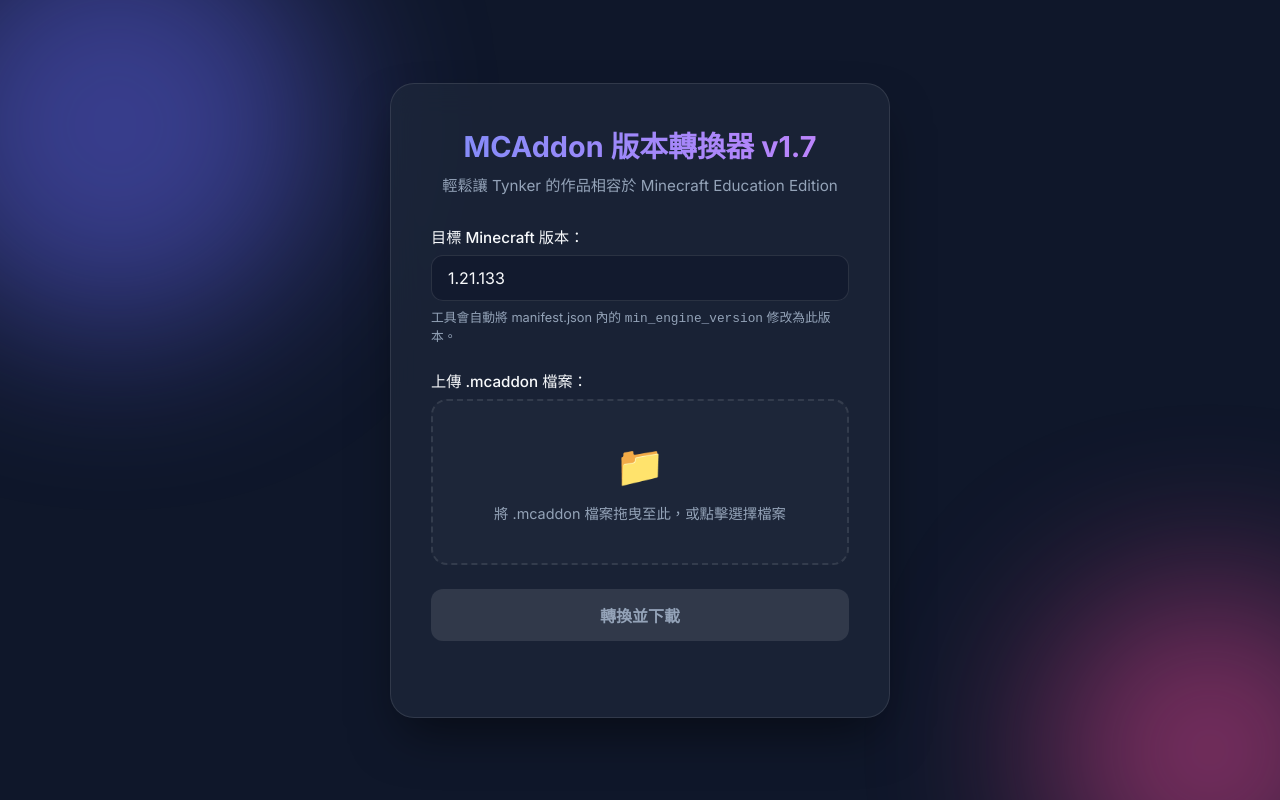
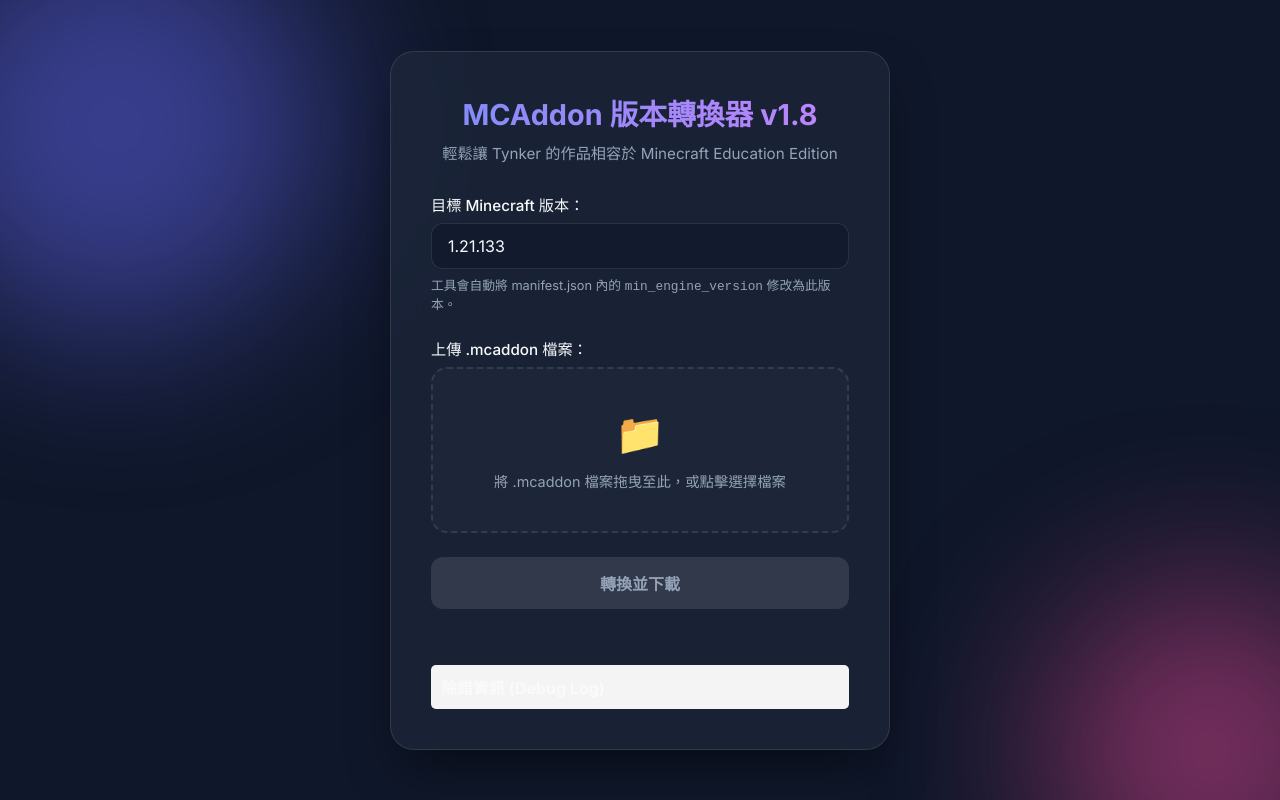
Before and after one commit to TrXiaoming/mcaddon-version-converter, a plain HTML site: page index.html in a window 1280 px wide. Drawn offline with nearby package versions, Linux system fonts and the light colour scheme.

Commit message:
fix: make debug log visible in DOM

```diff
--- a/index.html
+++ b/index.html
@@ -16,7 +16,7 @@
     </div>
     <div class="container glass">
         <header>
-            <h1>MCAddon 版本轉換器 v1.7</h1>
+            <h1>MCAddon 版本轉換器 v1.8</h1>
             <p>輕鬆讓 Tynker 的作品相容於 Minecraft Education Edition</p>
         </header>
 
@@ -39,6 +39,10 @@
             <button id="convert-btn" class="btn primary-btn" disabled>轉換並下載</button>
             <div id="status-message" class="status-message"></div>
         </main>
+        <div style="margin-top:20px; background:#f4f4f4; padding:10px; border-radius:5px; max-height:200px; overflow-y:auto; text-align:left;">
+            <h4>除錯資訊 (Debug Log)</h4>
+            <pre id="debug-log" style="font-size:12px; color:#333;"></pre>
+        </div>
     </div>
 </body>
 </html>
```
